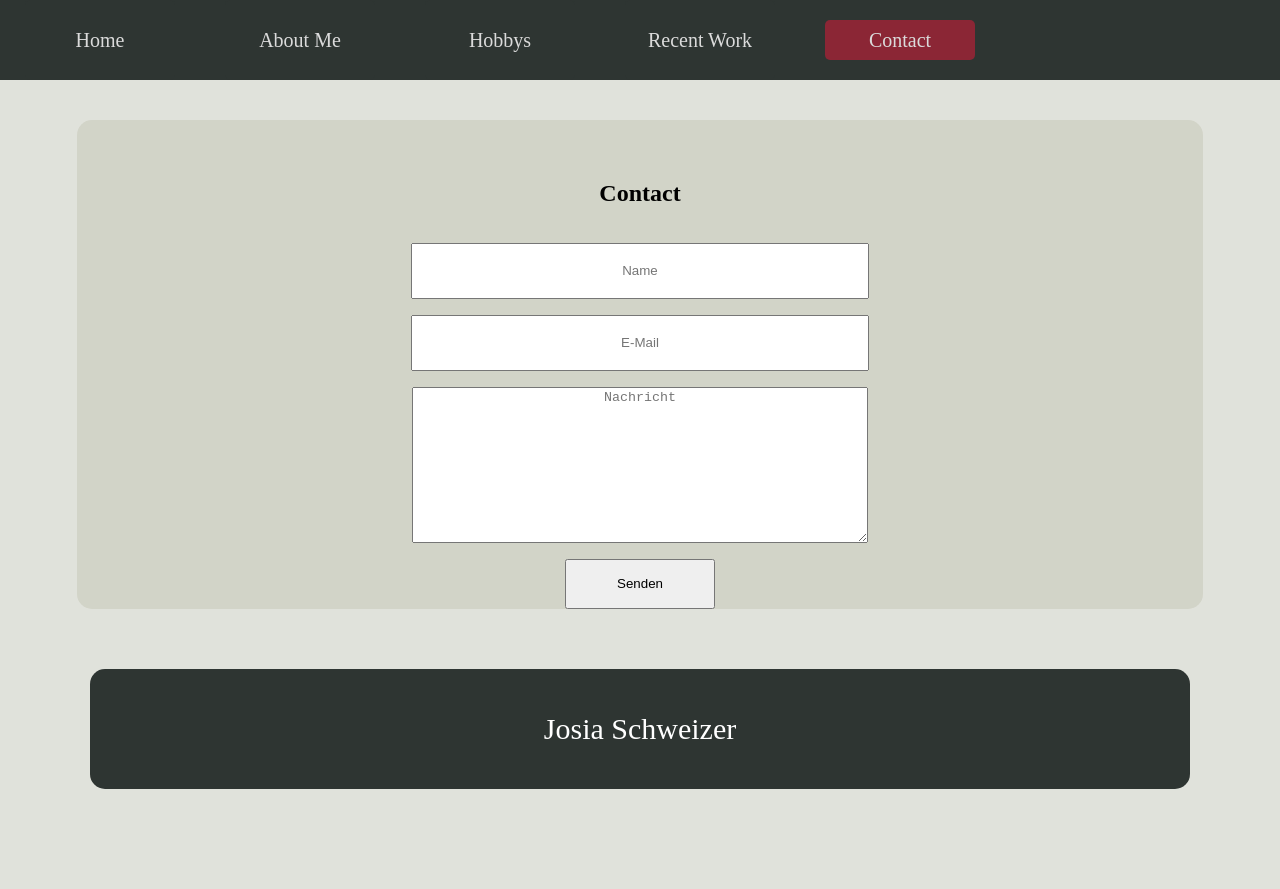
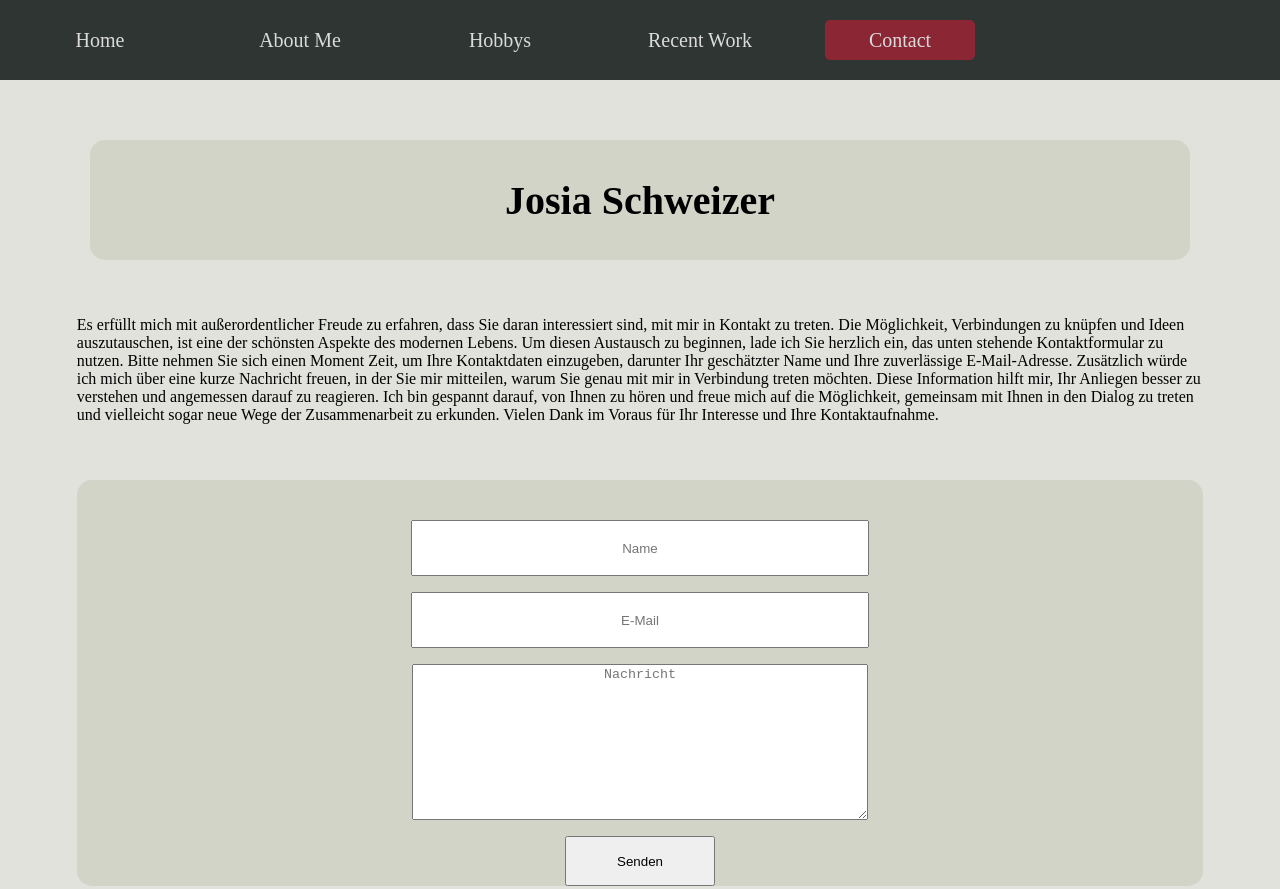
Before and after one commit to Raembus07/schoolwebsite, a plain HTML site: page src/contact.html in a window 1280 px wide. Shown: the top 889 px of the page. Before the commit the page ends 829 px from the top, so only its background shows below. Drawn offline with Linux system fonts and the light colour scheme.

Commit message:
updated the design of the contact

```diff
--- a/src/contact.html
+++ b/src/contact.html
@@ -16,9 +16,16 @@
     </nav>
 
     <main>
+        <div class="contactTitleContainer">
+            <p class="contactTitle">Josia Schweizer</p>
+        </div>
+
+        <div class="contactTextContainer">
+            <p class="contactText">Es erfüllt mich mit außerordentlicher Freude zu erfahren, dass Sie daran interessiert sind, mit mir in Kontakt zu treten. Die Möglichkeit, Verbindungen zu knüpfen und Ideen auszutauschen, ist eine der schönsten Aspekte des modernen Lebens. Um diesen Austausch zu beginnen, lade ich Sie herzlich ein, das unten stehende Kontaktformular zu nutzen. Bitte nehmen Sie sich einen Moment Zeit, um Ihre Kontaktdaten einzugeben, darunter Ihr geschätzter Name und Ihre zuverlässige E-Mail-Adresse. Zusätzlich würde ich mich über eine kurze Nachricht freuen, in der Sie mir mitteilen, warum Sie genau mit mir in Verbindung treten möchten. Diese Information hilft mir, Ihr Anliegen besser zu verstehen und angemessen darauf zu reagieren. Ich bin gespannt darauf, von Ihnen zu hören und freue mich auf die Möglichkeit, gemeinsam mit Ihnen in den Dialog zu treten und vielleicht sogar neue Wege der Zusammenarbeit zu erkunden. Vielen Dank im Voraus für Ihr Interesse und Ihre Kontaktaufnahme.</p>
+        </div>
+
         <div class="contactFormular">
             <form class="contactFormularForm" action="https://formsubmit.co/josia.schweizer@gmail.com" method="post">
-                <h2>Contact</h2>
                 <input class="nameFormular" type="text" id="name" name="name" placeholder="Name" required>
                 <input class="emailFormular" type="email" id="email" name="email" placeholder="E-Mail" required>
                 <textarea class="messageFormular" id="message" name="message" placeholder="Nachricht" required></textarea>
--- a/src/style.css
+++ b/src/style.css
@@ -253,6 +253,35 @@ body {
     width: 20vw;
 }
 
+.contactTitleContainer{
+    display: flex;
+    justify-content: center;
+    align-items: center;
+
+    height: 15vh;
+
+    border-radius: 15px;
+    margin-top: 60px;
+    margin-bottom: 40px;
+    margin-right: 90px;
+    margin-left: 90px;
+
+    background-color: var(--imageBg);
+    color: black;
+}
+
+.contactTitle{
+    font-size: 40px;
+    font-weight: bold;
+}
+
+.contactTextContainer{
+    display: flex;
+    justify-content: center;
+    margin-left: 6vw;
+    margin-right: 6vw;
+}
+
 .contactFormular {
     display: flex;
     flex-direction: column;
```
